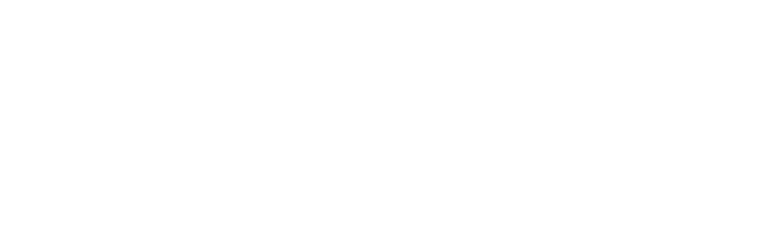
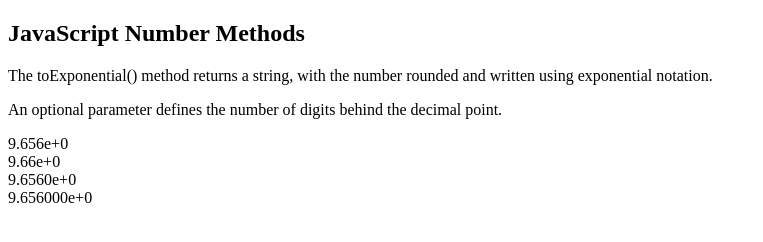
Before and after one commit to almumeetu/javaScript-job-interview-question, a plain HTML site: page index.html in a window 1280 px wide. Shown: the whole page, without its empty margins (0-763 px from the left). Drawn offline with Linux system fonts and the light colour scheme.

Commit message:
toExponential() methods

```diff
--- a/index.html
+++ b/index.html
@@ -8,7 +8,13 @@
 </head>
 <body>
 
+    <h2>JavaScript Number Methods</h2>
 
+    <p>The toExponential() method returns a string, with the number rounded and written using exponential notation.</p>
+
+    <p>An optional parameter defines the number of digits behind the decimal point.</p>
+
+    <p id="demo"></p>
 
 
     <script src="main.js"></script>
--- a/main.js
+++ b/main.js
@@ -33,4 +33,12 @@ saikatShihab("Raton", "My Friends Name Is ");
 
 let a = myFunction(4, 1)
 
-let b = myFunction(5, 9)
+let b = myFunction(5, 9);
+
+
+let c = 9.656;
+document.getElementById("demo").innerHTML =
+  c.toExponential() + "<br>" +
+  c.toExponential(2) + "<br>" +
+  c.toExponential(4) + "<br>" +
+  c.toExponential(6);
```
